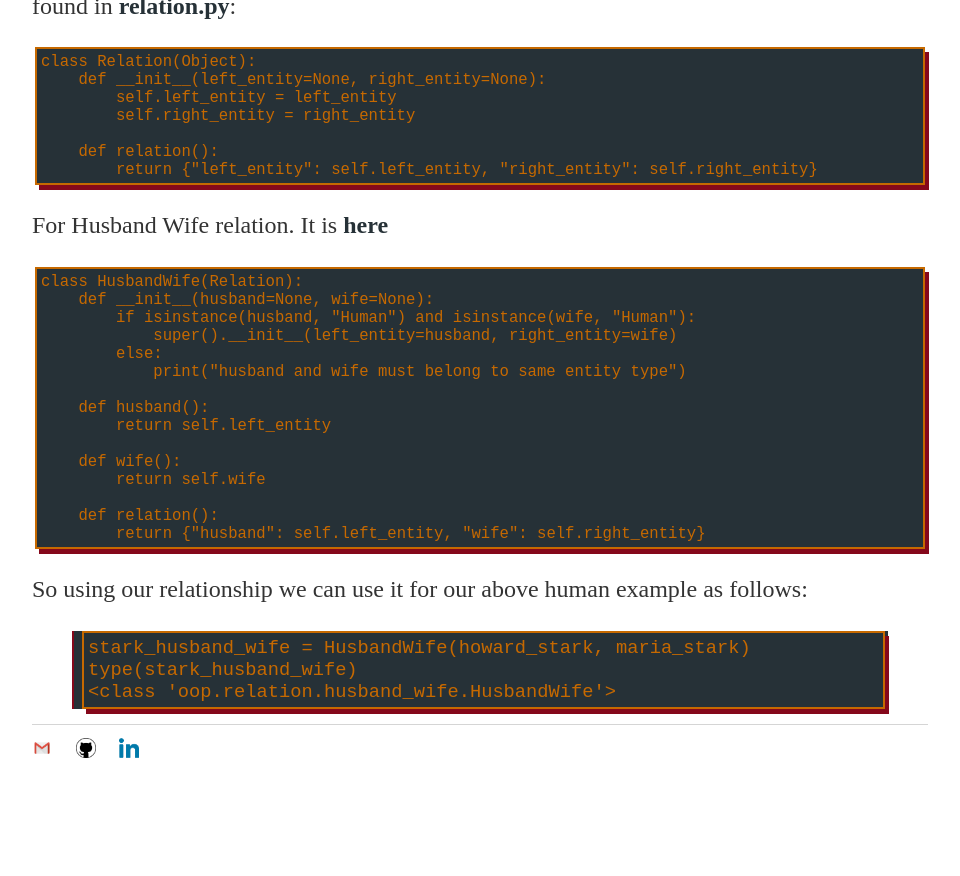
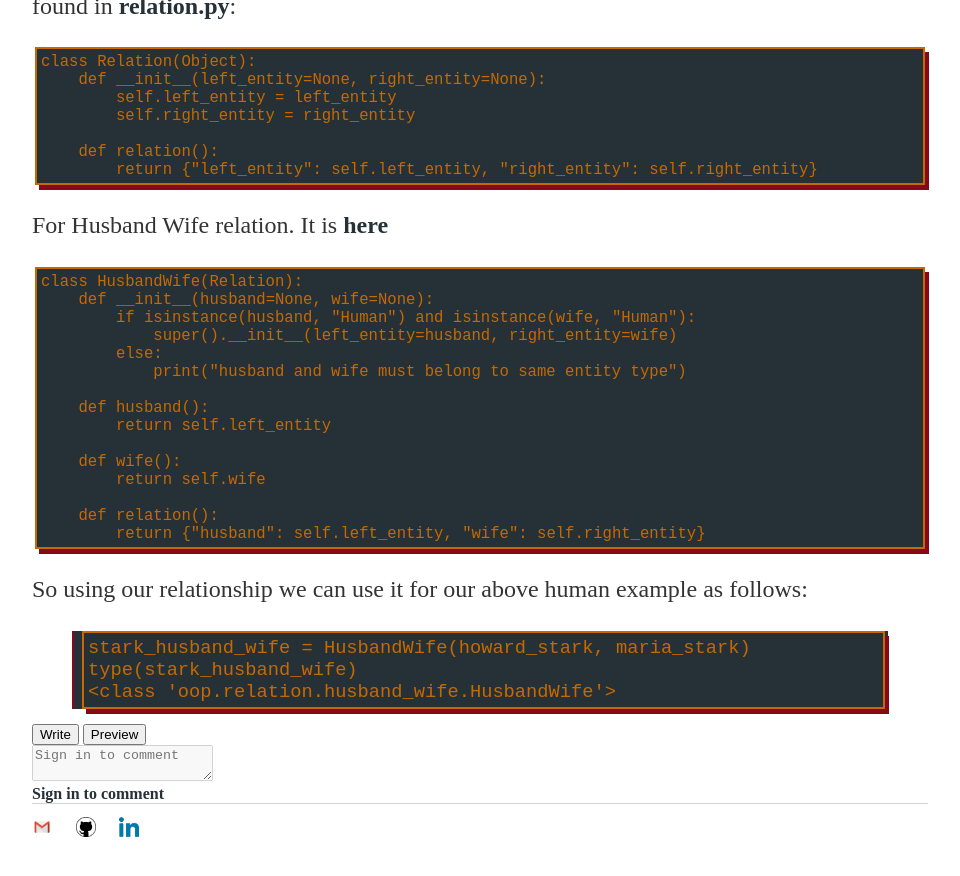
Before and after one commit to devchait/devchait.github.io, a Jekyll site: the page built from docs/_posts/2020-07-04-builder-pattern.md, in a window 1280 px wide and 900 px high, scrolled down 5471 px. Shown: the top 876 px of the window, without its empty margins (160-1120 px from the left). Built offline with Jekyll 4.4.1, drawn with Linux system fonts in a browser that asks for light colours; comment, search, counter and statistics services are not loaded; before the commit the page ends 6292 px from its top, so only the background shows below that.

Commit message:
added the from for the issue

```diff
--- a/_layouts/post.html
+++ b/_layouts/post.html
@@ -7,12 +7,48 @@ layout: default
 <div class="post">
   {{ content }}
 <div class="discusion">
-<script src="https://utteranc.es/client.js"
-        repo="devchait.github.io"
-        issue-term="title"
-        label="comments"
-        crossorigin="anonymous"
-        async>
+<form class="comment" accept-charset="UTF-8" action="javascript:">
+        <header class="new-comment-header tabnav">
+          <div class="tabnav-tabs" role="tablist">
+            <button type="button" class="tabnav-tab tab-write" role="tab" aria-selected="true">
+              Write
+            </button>
+            <button type="button" class="tabnav-tab tab-preview" role="tab">
+              Preview
+            </button>
+          </div>
+        </header>
+        <div class="comment-body">
+          <textarea class="form-control" placeholder="Sign in to comment" aria-label="comment" disabled=""></textarea>
+          <div class="markdown-body" style="display: none">
+            Nothing to preview
+          </div>
+        </div>
+          <button class="btn btn-primary" type="submit" hidden="" disabled="">Comment</button>
+          <a class="btn btn-primary" href="https://api.utteranc.es/authorize?redirect_uri=https%3A%2F%2Fdanyow.net%2Fusing-github-issues-for-blog-comments%2F" target="_top">Sign in to comment</a>
+      </form>
+<script>
+  (function(i,s,o,g,r,a,m){i['GoogleAnalyticsObject']=r;i[r]=i[r]||function(){
+  (i[r].q=i[r].q||[]).push(arguments)},i[r].l=1*new Date();a=s.createElement(o),
+  m=s.getElementsByTagName(o)[0];a.async=1;a.src=g;m.parentNode.insertBefore(a,m)
+  })(window,document,'script','//www.google-analytics.com/analytics.js','ga');
+
+  ga('create', 'UA-59973368-2', 'auto');
+  ga('send', 'pageview');
+
 </script>
+
+<script>
+  (function() {
+      if (location.pathname === '/') {
+      	return;
+      }
+      var main = document.querySelector('main');
+      var script = document.createElement('script');
+      script.src='https://utteranc.es/client.js'
+      script.setAttribute('repo', 'devchait/devchait.github.io');
+      script.setAttribute('issue-term', 'title');
+      main.appendChild(script);
+  })();
+</script></div>
 </div>
-</div>
```
